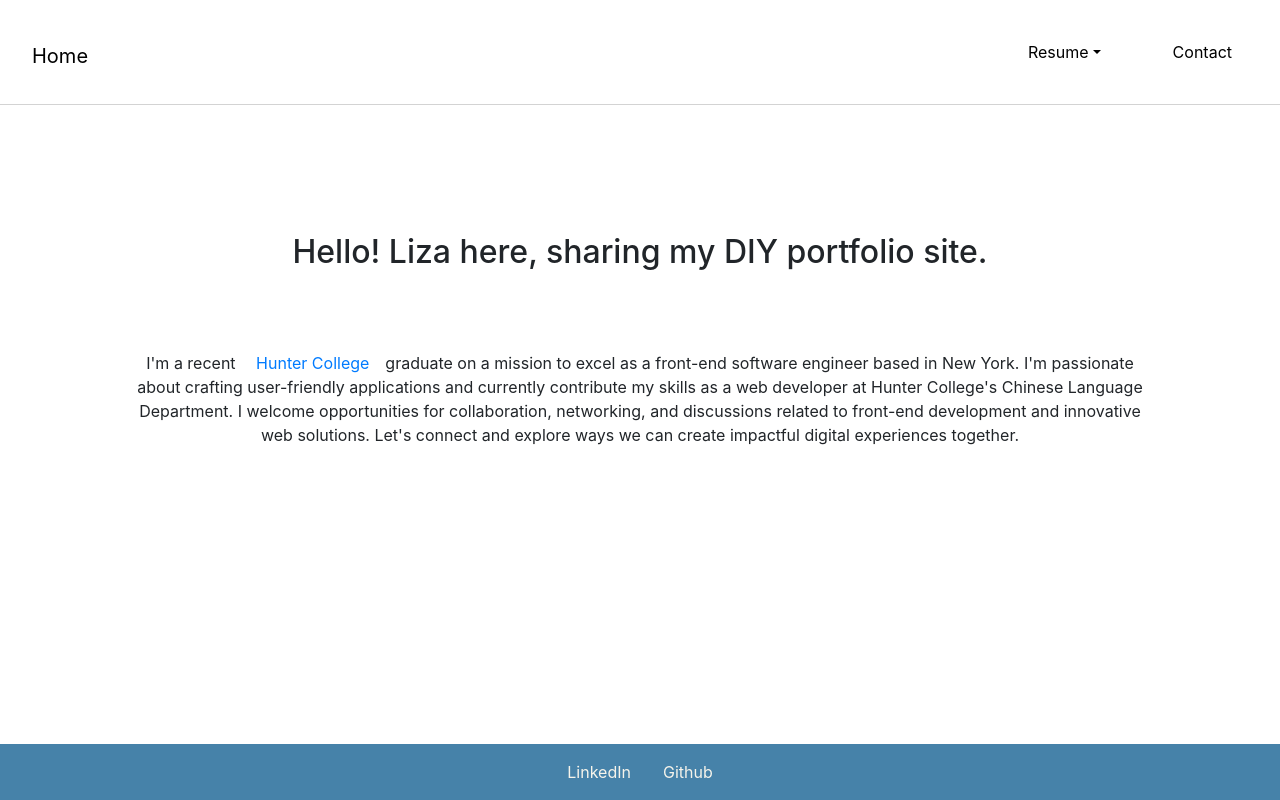
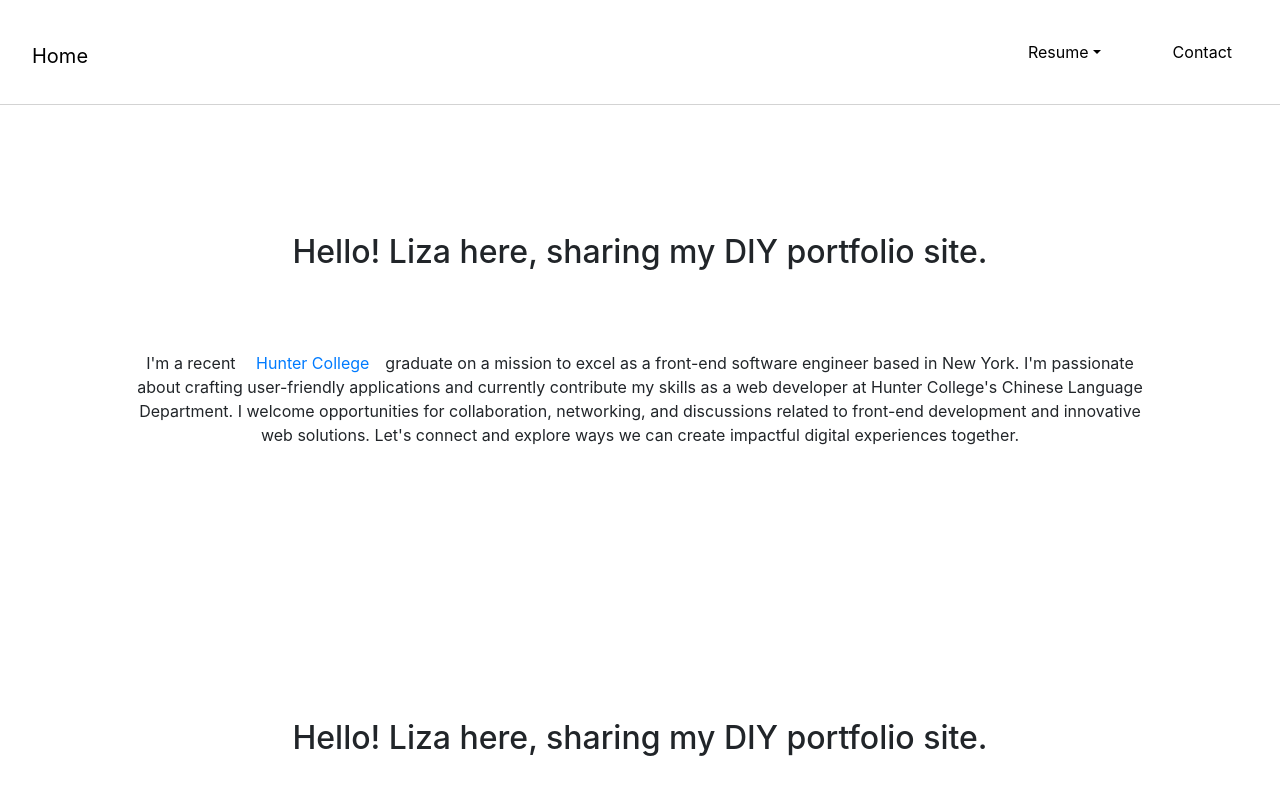
Before and after one commit to LizaFeng/PersonalPortfolio, a React (Create React App) app: page / in a window 1280 px wide. Shown: the top 800 px of the page. Built offline with nearby package versions, Linux system fonts and the light colour scheme.

Commit message:
Adding Home component to App.js

```diff
--- a/src/App.js
+++ b/src/App.js
@@ -2,6 +2,7 @@ import "./css/App.css";
 import NavBar from "./components/navbar/NavBar.js";
 import Footer from "./components/navbar/Footer";
 import "../src/css/App.css";
+import Home from "./pages/Home";
 
 function App() {
   return (
@@ -9,7 +10,9 @@ function App() {
       <div class="navDiv">
         <NavBar />
       </div>
-      <div className="main-content">{/* Your content goes here */}</div>
+      <div className="main-content">
+        <Home />
+      </div>
       <div className="footDiv">
         <Footer />
       </div>
```
